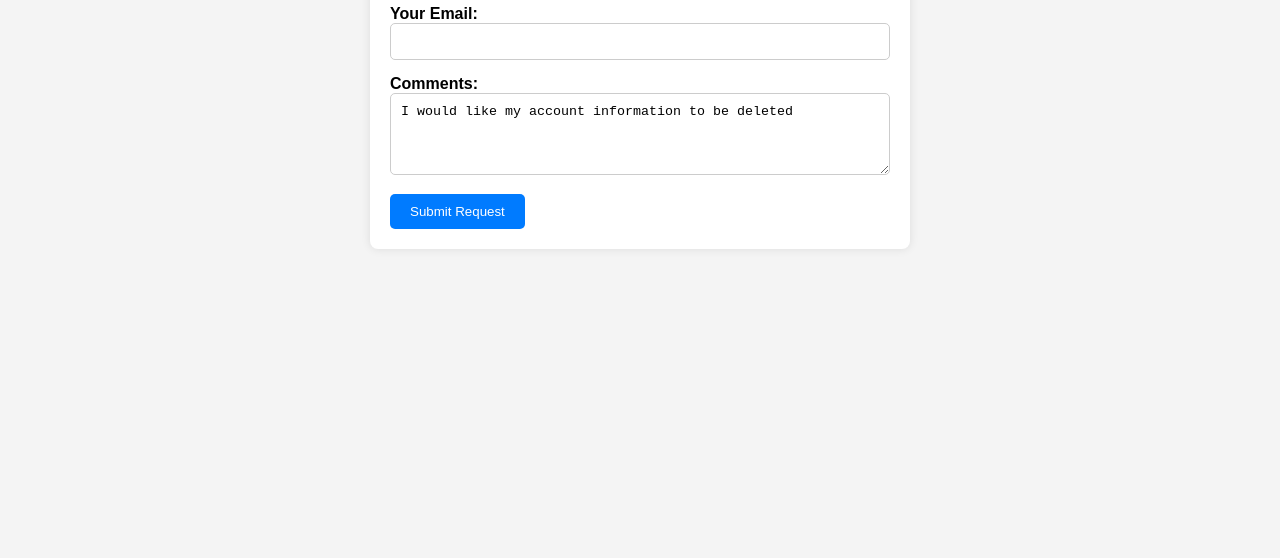
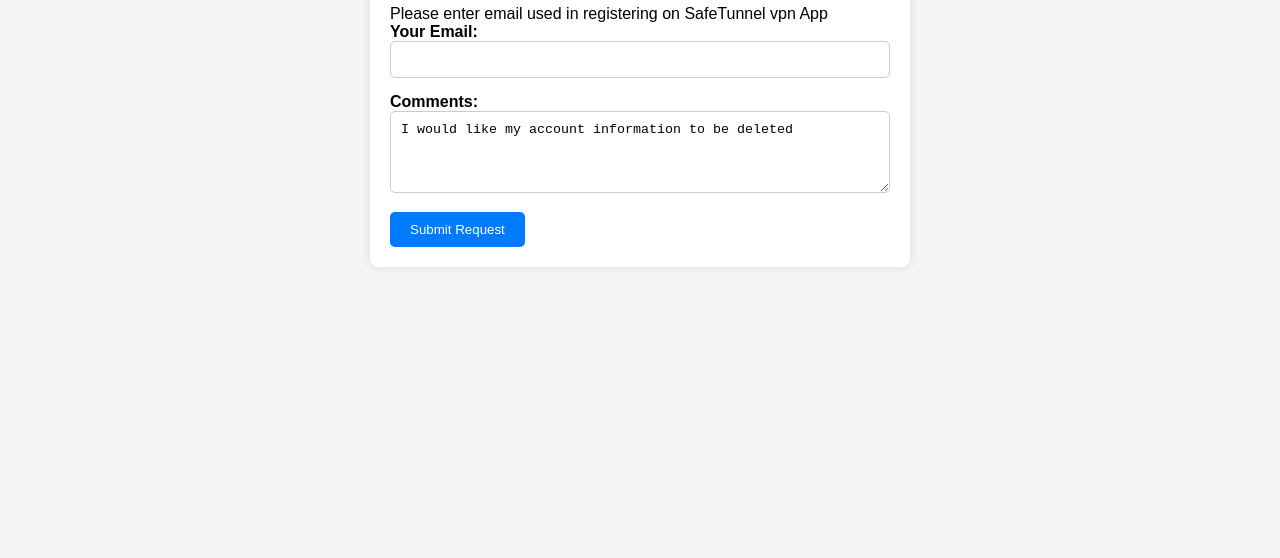
Before and after one commit to AbdulRazak-Naeate/safetunnel, a plain HTML site: page index.html in a window 1280 px wide. Shown: the part 242-800 px from the top of the page. Drawn offline with Linux system fonts and the light colour scheme.

Commit message:
Update index.html
add instruction on which email to use

```diff
--- a/index.html
+++ b/index.html
@@ -86,6 +86,7 @@
     </header>
     <div class="container">
         <h1>Account Deletion Request Form</h1>
+         <span>Please enter email used in registering on SafeTunnel vpn App</span>
         <form id="deletionForm">
             <div>
                 <label for="email">Your Email:</label>
```
